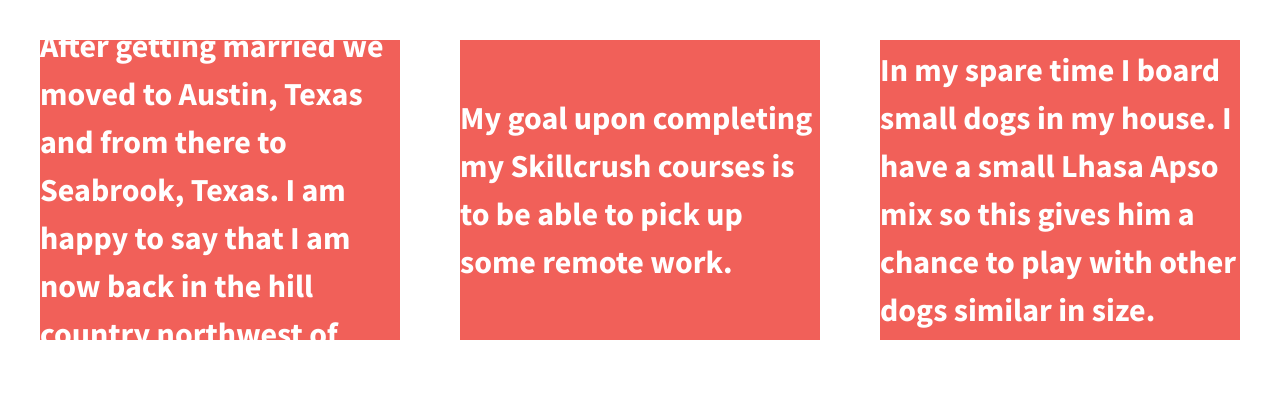
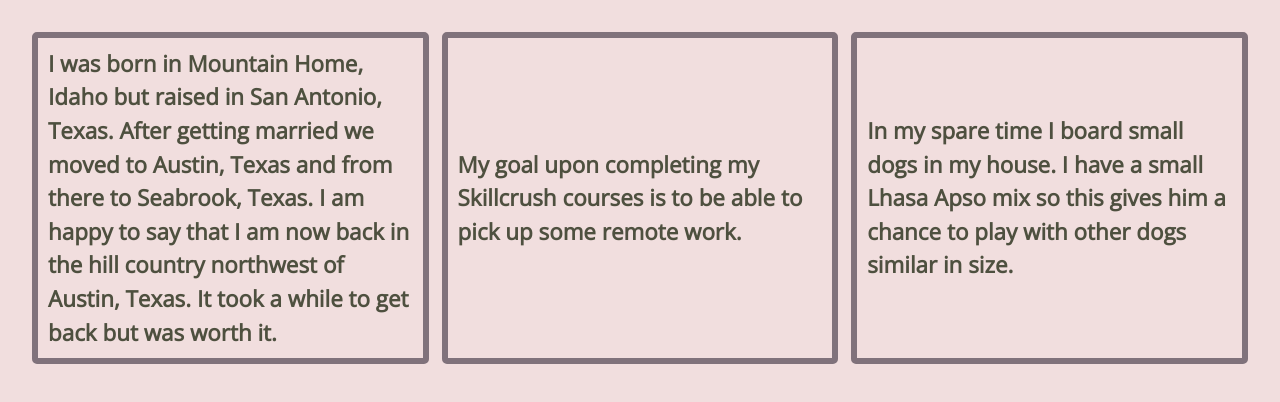
Before and after one commit to PeggyJMatthews/divs-with-flexbox, a plain HTML site: page index.html in a window 1280 px wide. Drawn offline with nearby package versions, Linux system fonts and the light colour scheme.

Commit message:
change page color.

```diff
--- a/css/main.css
+++ b/css/main.css
@@ -11,7 +11,7 @@
    ========================================================================== */
 
 html {
-    color: #222;
+    color: #f1dede;
     font-size: 1em;
     line-height: 1.4;
 }
@@ -25,12 +25,12 @@
  */
 
 ::-moz-selection {
-    background: #b3d4fc;
+    background: #f1dede;
     text-shadow: none;
 }
 
 ::selection {
-    background: #b3d4fc;
+    background: #f1dede;
     text-shadow: none;
 }
 
@@ -97,14 +97,15 @@
 
 
 html {
-  background-color: #fff;
+  background-color: #f1dede;
   height: 100%;
+  width: 100%;
 }
 
 body {
-  font-family: 'Source Sans Pro', sans-serif;
+  font-family: 'Open Sans', sans-serif;
   padding: 2em;
-  font-size: 1.25em;
+  font-size: 1em;
   height: 100%;
 }
 
@@ -120,10 +121,10 @@
   display: flex;
   justify-content: center;
   align-items: center;
-  color: #fff;
+  color: #4e503f;
   line-height: 1.5em;
-  font-size: 1.6em;
-  background-color: #f16059;
+  font-size: 1.4em;
+  background-color: #f1dede;
   height: 300px;
   width: 30%;
 }
@@ -211,6 +212,16 @@
    Modify as content requires.
    ========================================================================== */
 
+   .div-1, .div-2, .div-3 {
+       border: 6px solid #80727b;
+       border-radius: 5px;
+       padding-top: 10px;
+       padding-right: 10px;
+       padding-bottom: 10px;
+       padding-left: 10px;
+
+   }
+
 @media print,
        (-webkit-min-device-pixel-ratio: 1.25),
        (min-resolution: 1.25dppx),
```
